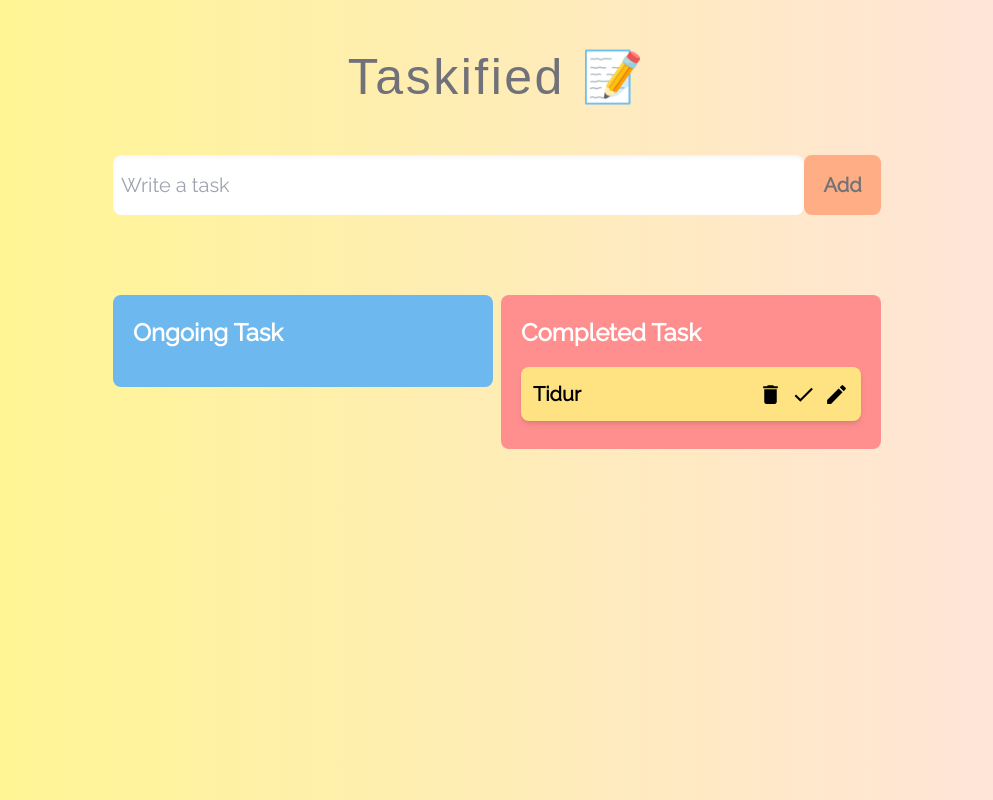
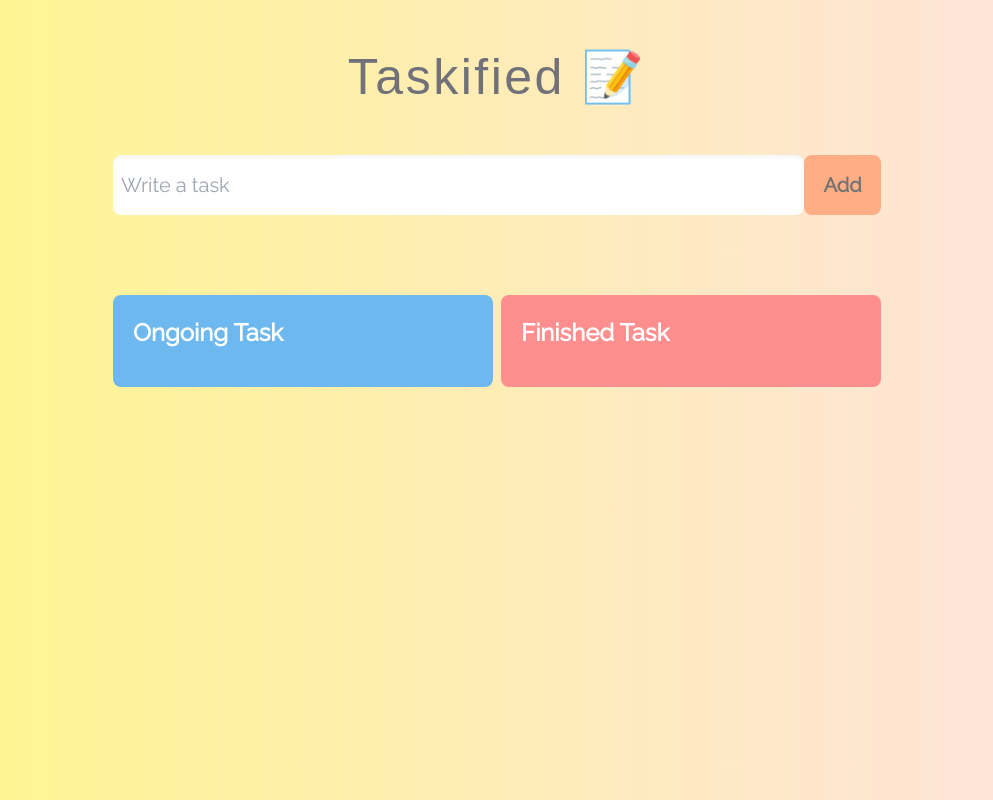
Before and after one commit to ZacharyTheodoreCodes/taskified, a React (Vite) app: page / in a window 1280 px wide. Shown: the whole page, without its empty margins (143-1136 px from the left). Built offline with nearby package versions, Linux system fonts and the light colour scheme; a web font is replaced by a local one.

Commit message:
feat: dragnDrop

```diff
--- a/package.json
+++ b/package.json
@@ -10,6 +10,7 @@
     "preview": "vite preview"
   },
   "dependencies": {
+    "@types/react-beautiful-dnd": "^13.1.7",
     "react": "^18.2.0",
     "react-beautiful-dnd": "^13.1.1",
     "react-dom": "^18.2.0",
--- a/src/App.tsx
+++ b/src/App.tsx
@@ -2,10 +2,12 @@ import React, { useState } from "react";
 import TaskInput from "./components/TaskInput";
 import { Task } from "./model";
 import TaskList from "./components/TaskList";
+import { DragDropContext } from "react-beautiful-dnd";
 
 const App: React.FC = () => {
   const [task, setTask] = useState<string>("");
   const [tasks, setTasks] = useState<Task[]>([]);
+  const [FinishedTasks, setFinishedTasks] = useState<Task[]>([]);
 
   const handleAdd = (e: React.FormEvent) => {
     e.preventDefault();
@@ -17,13 +19,20 @@ const App: React.FC = () => {
 
   return (
     <>
+      <DragDropContext onDragEnd={() => {}}>
         <div className="min-h-screen flex flex-col items-center font-raleway bg-gradient-to-r from-[#FFF78A] to-[#fee2e2]">
           <h1 className="text-[50px] text-[#71717a] tracking-wider my-10 font-tilt-warp">
             Taskified 📝
           </h1>
           <TaskInput task={task} setTask={setTask} handleAdd={handleAdd} />
-        <TaskList tasks={tasks} setTasks={setTasks} />
+          <TaskList
+            tasks={tasks}
+            setTasks={setTasks}
+            FinishedTasks={FinishedTasks}
+            setFinishedTasks={setFinishedTasks}
+          />
         </div>
+      </DragDropContext>
     </>
   );
 };
--- a/src/components/SingleTask.tsx
+++ b/src/components/SingleTask.tsx
@@ -1,6 +1,7 @@
 import React, { useState, useRef, useEffect } from "react";
 import { MdDelete, MdModeEdit, MdOutlineCheck } from "react-icons/md";
 import { Task } from "../model";
+import { Draggable } from "react-beautiful-dnd";
 
 const SingleTask: React.FC<{
   index: number;
@@ -37,8 +38,14 @@ const SingleTask: React.FC<{
   }, [edit]);
 
   return (
-    <>
-      <div className="bg-[#f9fafb] rounded-lg p-3 my-2 flex items-center justify-between shadow-md transition duration-150 ease-in-out transform hover:-translate-y-0.5 hover:scale-105">
+    <Draggable draggableId={task.id.toString()} index={index}>
+      {(provided) => (
+        <div
+          {...provided.draggableProps}
+          {...provided.dragHandleProps}
+          ref={provided.innerRef}
+          className="bg-[#f9fafb] rounded-lg p-3 my-2 flex items-center justify-between shadow-md transition duration-150 ease-in-out transform hover:-translate-y-0.5 hover:scale-105"
+        >
           <form
             className="w-full"
             action=""
@@ -81,7 +88,8 @@ const SingleTask: React.FC<{
             </span>
           </div>
         </div>
-    </>
+      )}
+    </Draggable>
   );
 };
 export default SingleTask;
--- a/src/components/TaskList.tsx
+++ b/src/components/TaskList.tsx
@@ -1,19 +1,34 @@
+import { Droppable } from "react-beautiful-dnd";
 import { Task } from "../model";
 import SingleTask from "./SingleTask";
-import { MdDelete, MdModeEdit, MdOutlineCheck } from "react-icons/md";
 
 interface Props {
   tasks: Task[];
   setTasks: React.Dispatch<React.SetStateAction<Task[]>>;
+  FinishedTasks: Task[];
+  setFinishedTasks: React.Dispatch<React.SetStateAction<Task[]>>;
 }
 
-const TaskList = ({ tasks, setTasks }: Props) => {
+const TaskList = ({
+  tasks,
+  setTasks,
+  FinishedTasks,
+  setFinishedTasks,
+}: Props) => {
 
   return (
     <>
       <div className="w-[60%] grid grid-cols-2 gap-2 justify-between items-start">
-        <div className="bg-[#6DB9EF] rounded-lg p-5">
-          <p className="text-[24px] text-white font-bold mb-4">Ongoing Task</p>
+        <Droppable droppableId="ongoingTask">
+          {(provided) => (
+            <div
+              className="bg-[#6DB9EF] rounded-lg p-5"
+              ref={provided.innerRef}
+              {...provided.droppableProps}
+            >
+              <p className="text-[24px] text-white font-bold mb-4">
+                Ongoing Task
+              </p>
               {tasks?.map((task, index) => (
                 <SingleTask
                   index={index}
@@ -23,40 +38,33 @@ const TaskList = ({ tasks, setTasks }: Props) => {
                   setTasks={setTasks}
                 />
               ))}
+              {provided.placeholder}
             </div>
-        <div className="bg-[#FF8F8F] rounded-lg p-5">
+          )}
+        </Droppable>
+        <Droppable droppableId="completedTask">
+          {(provided) => (
+            <div
+              className="bg-[#FF8F8F] rounded-lg p-5"
+              ref={provided.innerRef}
+              {...provided.droppableProps}
+            >
               <p className="text-[24px] text-white font-bold mb-4">
-            Completed Task
+                Finished Task
               </p>
-          <div className="bg-[#FFE382] rounded-lg p-3 my-2 flex items-center justify-between shadow-md ">
-            <form action="">
-              <p className="font-semibold text-[20px]">Tidur</p>
-            </form>
-
-            <div className="flex gap-2 text-[25px] cursor-pointer">
-              <span className="">
-                <MdDelete />
-              </span>
-              <span className="">
-                <MdOutlineCheck />
-              </span>
-              <span className="">
-                <MdModeEdit />
-              </span>
-            </div>
-          </div>
-        </div>
-        {/* <div>
-          {tasks?.map((task, index) => (
+              {FinishedTasks?.map((task, index) => (
                 <SingleTask
                   index={index}
                   task={task}
                   key={task.id}
-              tasks={tasks}
-              setTasks={setTasks}
+                  tasks={FinishedTasks}
+                  setTasks={setFinishedTasks}
                 />
               ))}
-        </div> */}
+              {provided.placeholder}
+            </div>
+          )}
+        </Droppable>
       </div>
     </>
   );
```
Also changed, not shown: 1 other file (tests, documents, lock files or other folders). Lines whose indentation alone changed are shown as unchanged.
